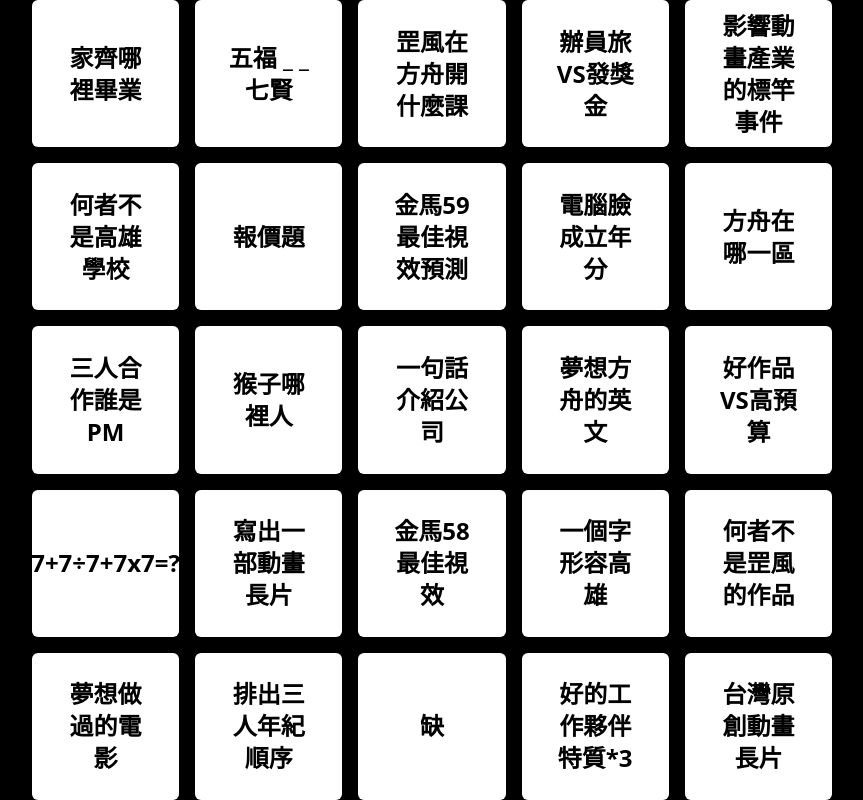
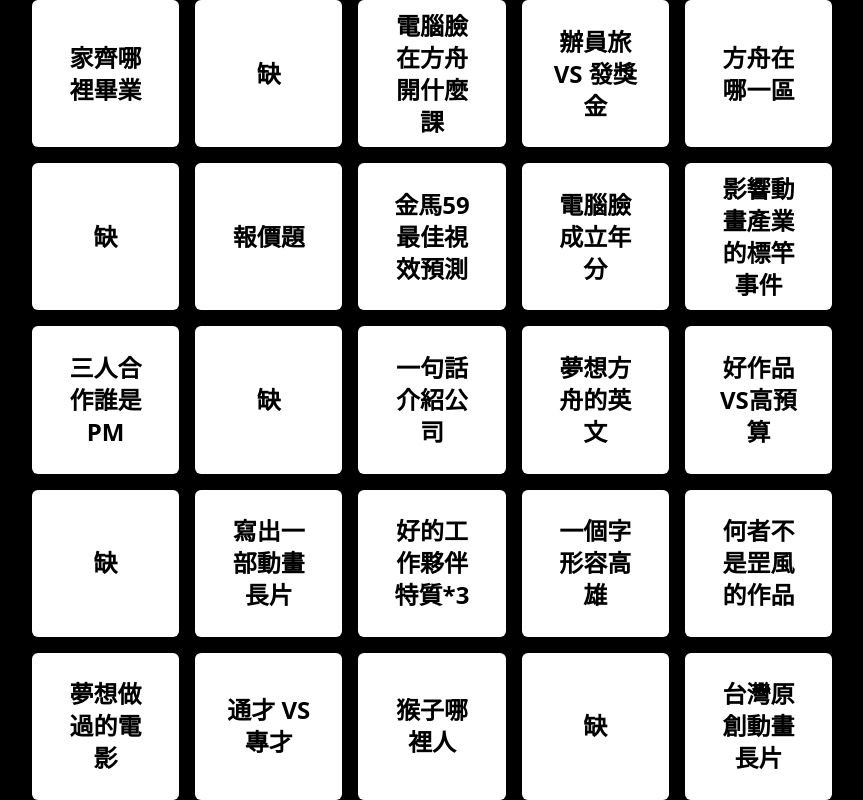
Before and after one commit to kiloking/msbingo-website, a React (Create React App) app: page / in a window 1280 px wide. Shown: the whole page, without its empty margins (208-1071 px from the left). Built offline with nearby package versions, Linux system fonts and the light colour scheme.

Commit message:
Update helper.js

```diff
--- a/src/helper.js
+++ b/src/helper.js
@@ -5,23 +5,23 @@ export const data = [
   },
   {
     id:'2',
-    title: '五福 _ _ 七賢'
+    title: '缺'
   },
   {
     id:'3',
-    title: '罡風在方舟開什麼課'
+    title: '電腦臉在方舟開什麼課'
   },
   {
     id:'4',
-    title: '辦員旅VS發獎金'
+    title: '辦員旅 VS 發獎金'
   },
   {
     id:'5',
-    title: '影響動畫產業的標竿事件'
+    title: '方舟在哪一區'
   },
   {
     id:'6',
-    title: '何者不是高雄學校'
+    title: '缺'
   },
   {
     id:'7',
@@ -37,7 +37,7 @@ export const data = [
   },
   {
     id:'10',
-    title: '方舟在哪一區'
+    title: '影響動畫產業的標竿事件'
   },
   {
     id:'11',
@@ -45,7 +45,7 @@ export const data = [
   },
   {
     id:'12',
-    title: '猴子哪裡人'
+    title: '缺'
   },
   {
     id:'13',
@@ -61,7 +61,7 @@ export const data = [
   },
   {
     id:'16',
-    title: '7+7÷7+7x7=?'
+    title: '缺'
   },
   {
     id:'17',
@@ -69,7 +69,7 @@ export const data = [
   },
   {
     id:'18',
-    title: '金馬58最佳視效'
+    title: '好的工作夥伴特質*3'
   },
   {
     id:'19',
@@ -85,15 +85,15 @@ export const data = [
   },
   {
     id:'22',
-    title: '排出三人年紀順序'
+    title: '通才 VS 專才'
   },
   {
     id:'23',
-    title: '缺'
+    title: '猴子哪裡人'
   },
   {
     id:'24',
-    title: '好的工作夥伴特質*3'
+    title: '缺'
   },
   {
     id:'25',
```
